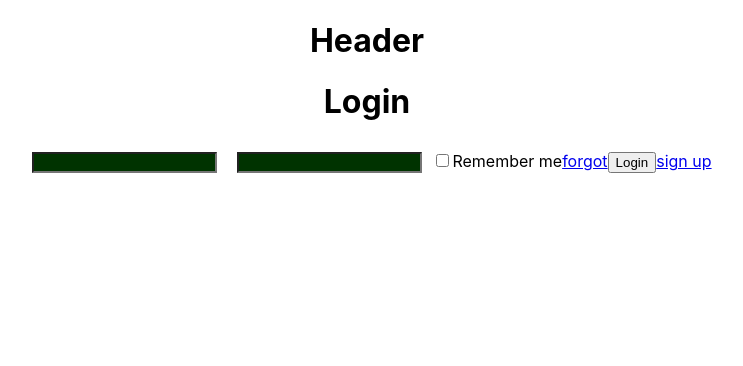
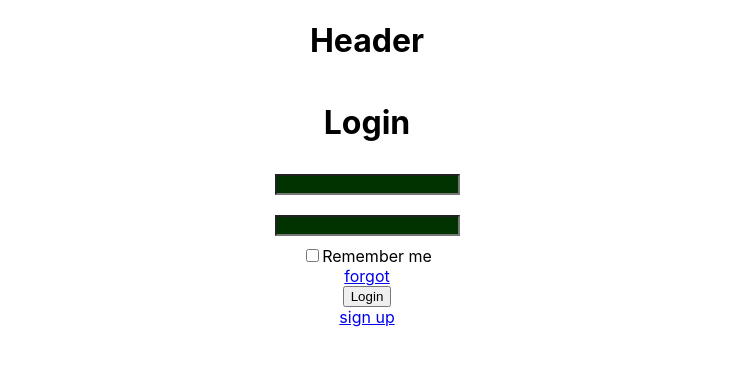
Before and after one commit to FFiillaattoovv/flashcards, a React (Create React App) app: page /#/login in a window 1280 px wide. Shown: the top 366 px of the page, without its empty margins (273-1016 px from the left). Built offline with nearby package versions, Linux system fonts and the light colour scheme.

Commit message:
Login.module.css added

```diff
--- /dev/null
+++ b/src/2-features/1-auth/1-login/Login.module.css
@@ -0,0 +1,5 @@
+.loginBlock {
+    display: flex;
+    flex-direction: column;
+    align-items: center;
+}
--- a/src/2-features/1-auth/1-login/Login.tsx
+++ b/src/2-features/1-auth/1-login/Login.tsx
@@ -4,6 +4,7 @@ import SuperCheckbox from '../../../1-main/1-ui/common/SuperCheckbox/SuperCheckb
 import SuperButton from '../../../1-main/1-ui/common/SuperButton/SuperButton';
 import { NavLink } from 'react-router-dom';
 import {PATH} from '../../../1-main/1-ui/routes/Routes';
+import style from './Login.module.css'
 
 function Login() {
     const [email, setEmail] = useState('')
@@ -17,7 +18,7 @@ function Login() {
 
     }
     return (
-        <div className="App">
+        <div className={style.loginBlock}>
             <h1>Login</h1>
             <SuperInputText value={email} onChange={emailHandler}/>
             <SuperInputText value={password} onChange={passwordHandler}/>
```
